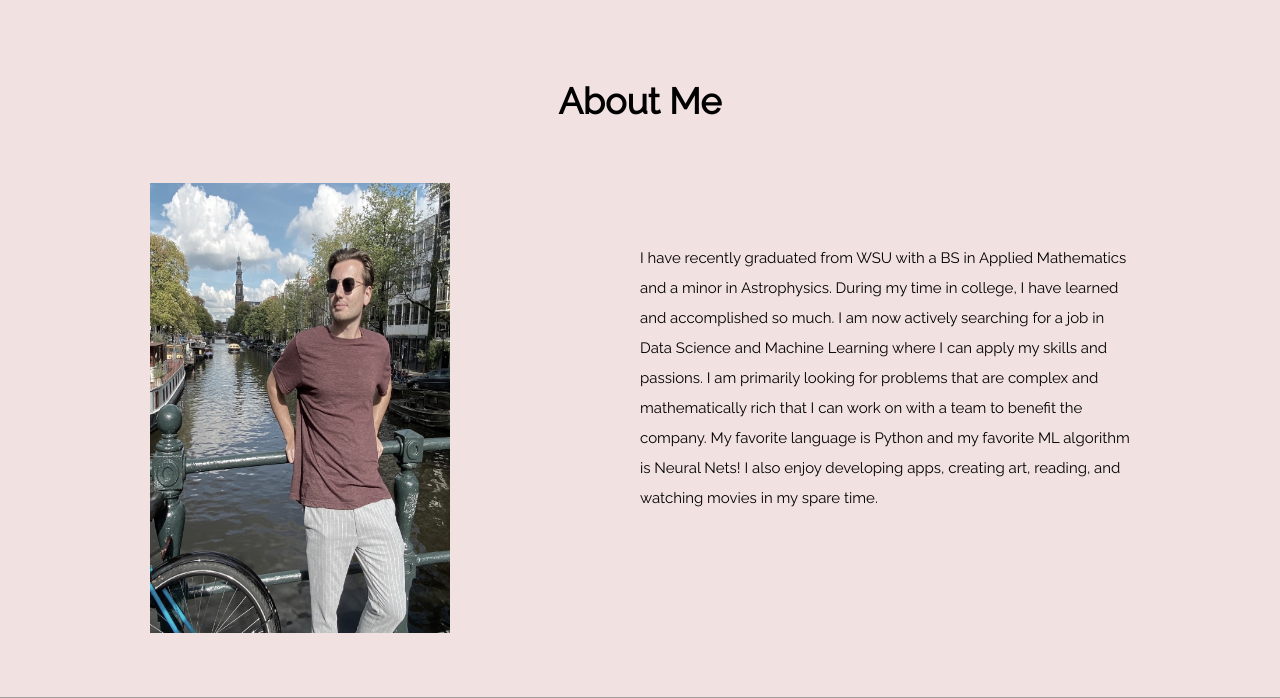
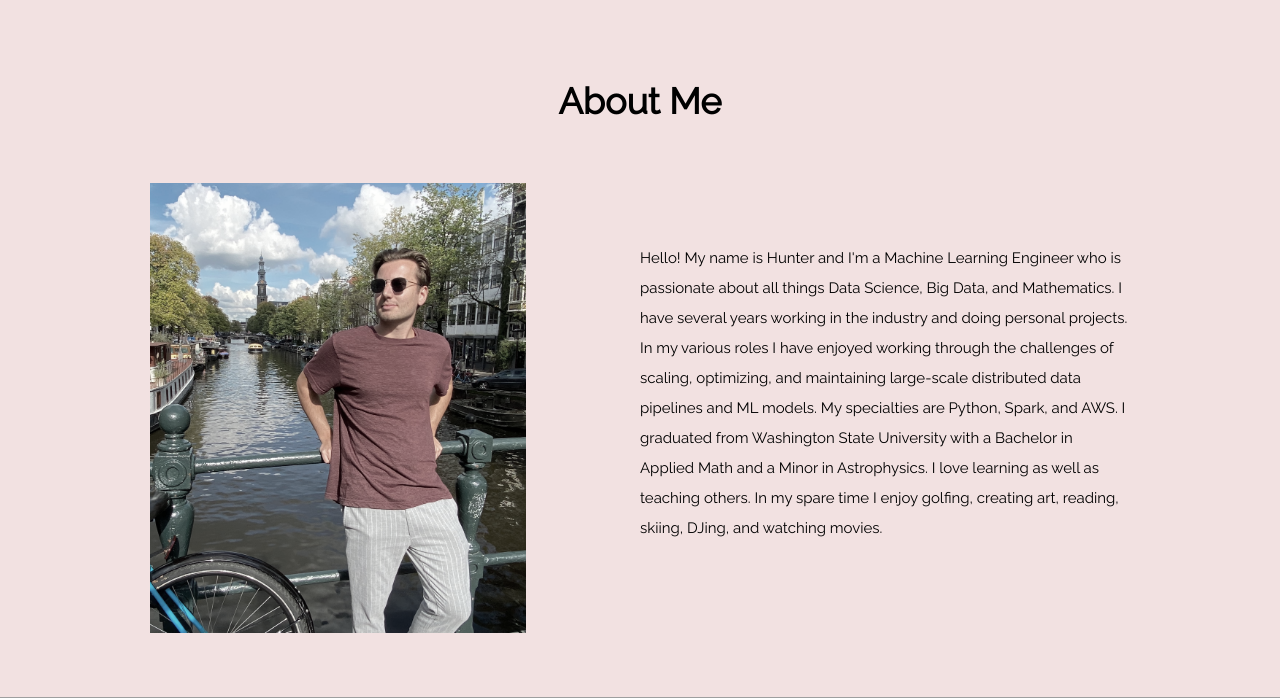
Before and after one commit to huntermitchell123/website, a Flask app: page / in a window 1280 px wide. Shown: the part 800-1498 px from the top of the page. Run offline with Flask 2, Linux system fonts and the light colour scheme; grey boxes are pictures that could not be loaded.

Commit message:
cleaning up code and updating info about myself

```diff
--- a/application.py
+++ b/application.py
@@ -1,84 +1,59 @@
-### Hunter Mitchell - 06/18/2020
-
-### Description: Full flask server side code that loads 2 pretrained deep learning models and returns predictions
-###              based on the input image that the client gives
-
-
-
-
-import numpy as np
 import sys
-
-from flask import Flask, request, url_for, redirect, render_template, jsonify
-from tensorflow.keras.models import load_model
-from PIL import Image
-
 import base64
 import re
 import io
 import cv2
 import os
 
-
-
+import numpy as np
+from flask import Flask, request, url_for, redirect, render_template, jsonify
+from tensorflow.keras.models import load_model
+from PIL import Image
 
 
 application = app = Flask(__name__)
 
 
-
 ### SETTINGS ###
 
-test_a_pic = False
-
-show_classifying_image = False
+BASE_MODEL_PATH = '/Users/huntermitchell/Documents/Documents/PYTHON_FILES/Face_Prediction' # os.path.dirname(os.path.abspath(__file__))
 
 IMG_SIZE = 256
 
+show_classifying_image = False # for debugging
+test_a_pic = False # test manual pic at startup
+PRED_PIC_PATH = '/Users/huntermitchell/Documents/Documents/PYTHON_FILES/Face_Prediction/testing_pics/hunterPic.jpeg'
 
 
 
 ### LOAD MODELS ###
 
-#gender_filename = 'kaggle_model_gender'
-#dir_name = os.path.dirname(os.path.abspath(__file__))
-#model_gender_path = os.path.join(dir_name, gender_filename)
-model_gender_path = "/Users/huntermitchell/Documents/Documents/PYTHON_FILES/Face_Prediction/gender_prediction_model"
-model_gender = load_model(model_gender_path)
+model_gender = load_model(f"{BASE_MODEL_PATH}/gender_prediction_model")
+model_age = load_model(f"{BASE_MODEL_PATH}/age_prediction_model")
 
 
-#age_filename = 'kaggle_model_age'
-#model_age_path = os.path.join(dir_name, age_filename)
-model_age_path = "/Users/huntermitchell/Documents/Documents/PYTHON_FILES/Face_Prediction/age_prediction_model"
-model_age = load_model(model_age_path)
 
+if test_a_pic:
+    test_img = cv2.imread(PRED_PIC_PATH)
+    test_img = cv2.resize(test_img,(IMG_SIZE,IMG_SIZE))
+    test_img = test_img.reshape(1,IMG_SIZE,IMG_SIZE,3)
 
-'''
-if (test_a_pic == True):
-
-    PRED_PIC_PATH = '/Users/huntermitchell/Downloads/pic.jpeg'
-    temp_pred_img = cv2.imread(PRED_PIC_PATH)
-    temp_pred_img = temp_pred_img
-    pred_img = cv2.resize(temp_pred_img,(IMG_SIZE,IMG_SIZE))
-    pred_img = pred_img.reshape(1,IMG_SIZE,IMG_SIZE,3)
-
-    age_prediction = age_model.predict(pred_img)
+    age_prediction = model_age.predict(test_img)
     print('age prediction: ', age_prediction[0,0])
 
-    gender_prediction = gender_model.predict(pred_img)
+    gender_prediction = model_gender.predict(test_img)
     print('gender prediction: ', gender_prediction[0,0])
-'''
 
 
 
 @app.route('/')
 def home_get():
-    return render_template('websiteBody.html')
+    return render_template('websiteMain.html')
 
 
 @app.route('/project')
 def project_get():
-    return render_template('webDevProject.html')
+    return render_template('websiteProject.html')
 
 
 @app.route('/project', methods=['POST'])
@@ -87,7 +62,6 @@ def project_post():
     image_b64 = request.values['imageBase64']
     image_b64 = image_b64[22:] # get ride of first 22 characters
     image_bytes = base64.b64decode(image_b64) # is in bytes now
-
 
     image_PIL = Image.open(io.BytesIO(image_bytes))
     #image_PIL.show()
@@ -98,39 +72,27 @@ def project_post():
     pred_img = np.array(pred_img)
     pred_img = pred_img[:,:,:3]
 
-    '''
-    if show_classifying_image == True:
+    if show_classifying_image:
         test_img = Image.fromarray(pred_img) # Does not support [0,1] images in RGB
         test_img.show() # This is the exact image that the model is classifying !
-    '''
-
 
     pred_img = pred_img.reshape(1,IMG_SIZE,IMG_SIZE,3)
 
     #print(pred_img[0])
     #print(pred_img.shape)
 
-
     if 'gender' == request.values['predType']:
         prediction = model_gender.predict(pred_img)
-
         male_prob =  round(prediction[0,0] * 100 , 2)
         female_prob = round( ( 1 - prediction[0,0]) * 100 , 2)
-
         combinedString = 'Male Probability: ' + str(male_prob) + '%, Female Probability: ' + str(female_prob) + '%'
-
-
 
     if 'age' == request.values['predType']:
         prediction = model_age.predict(pred_img)
         combinedString =  str( (int) (prediction[0,0]) ) + ' years old!'
 
-
-    #print(combinedString)
-
-
+    print(combinedString)
     return combinedString
-
 
 
 if __name__ == "__main__":
--- a/static/main_script.js
+++ b/static/websiteMain.js
@@ -1,7 +1,4 @@
-// Hunter Mitchell - 6/30/20
-
-// javascript for main page of website  :)
-
+// Javascript for main page of website
 
 document.getElementById("go_to_project").onclick = function () {
     location.href = "http://127.0.0.1:8080/project";
@@ -24,10 +21,10 @@ document.getElementById("go_to_github").onclick = function () {
       );
 };
 
-document.getElementById("go_to_apps").onclick = function () {
-    //location.href = "https://apps.apple.com/us/developer/hunter-mitchell/id1450700638";
+document.getElementById("go_to_resume").onclick = function () {
+    //location.href = "";
     window.open(
-        'https://apps.apple.com/us/developer/hunter-mitchell/id1450700638',
+        '',
         '_blank' // <- This is what makes it open in a new window.
       );
 };
--- a/templates/websiteBody.html
+++ b/templates/websiteMain.html
@@ -1,16 +1,12 @@
-<!-- Hunter Mitchell 06/30/20 -->
-
-<!-- PARTIALLY GOTTEN FROM https://www.w3schools.com/w3css/tryit.asp?filename=tryw3css_templates_wedding&stacked=h -->
+<!-- Based on https://www.w3schools.com/w3css/tryit.asp?filename=tryw3css_templates_wedding&stacked=h -->
 <!DOCTYPE html>
 <html>
-<title>W3.CSS Template</title>
+<title>Hunter's Website Main</title>
 <meta charset="UTF-8">
 <meta name="viewport" content="width=device-width, initial-scale=1">
 <link rel="stylesheet" href="https://www.w3schools.com/w3css/4/w3.css">
 <link rel="stylesheet" href="https://fonts.googleapis.com/css?family=Raleway">
 <link rel="stylesheet" href='/static/style.css'>
-
-
 
 
 <body>
@@ -39,26 +35,21 @@
 
       <div class='w3-half'>
         <!-- <img src="images/hunter4.jpeg" alt="Me" width="300" height="450"> -->
-        <img src="/static/images/hunter.jpg" alt="Me" width="300" height="450">
+        <img src="/static/images/hunter.jpg" alt="Me" width="376" height="450" style="background-color: #fff;">
       </div>
 
       <div class='w3-half'> <br> <br>
-        <p> I have recently graduated from WSU with a BS in Applied Mathematics and a minor in Astrophysics.
-        During my time in college, I have learned and accomplished so much. I am now actively searching for a
-        job in Data Science and Machine Learning where I can apply my skills and passions.
-        I am primarily looking for problems that are complex and mathematically rich that I can work on with
-        a team to benefit the company. My favorite language is Python and my favorite ML algorithm is Neural Nets!
-        I also enjoy developing apps, creating art, reading, and watching movies in my spare time. </p>
-        <!--<p class="w3-center"><a href="#wedding" class="w3-button w3-black w3-round w3-padding-large w3-large">My twitter</a></p>-->
+        <p> Hello! My name is Hunter and I'm a Machine Learning Engineer who is passionate about all things Data Science, Big Data, and Mathematics.
+          I have several years working in the industry and doing personal projects. In my various roles I have enjoyed working through the challenges
+          of scaling, optimizing, and maintaining large-scale distributed data pipelines and ML models. My specialties are Python, Spark, and AWS.
+          I graduated from Washington State University with a Bachelor in Applied Math and a Minor in Astrophysics.
+          I love learning as well as teaching others. In my spare time I enjoy golfing, creating art, reading, skiing, DJing, and watching movies. </p>
       </div>
 
       <br> <br> <br> <br>
 
-      <!--<img class="w3-round w3-grayscale-min" src="images/hunter4.jpeg" style="width:100%;margin:32px 0">-->
-
     </div>
   </div>
-
 
 
   <!-- Background photo -->
@@ -68,7 +59,6 @@
       <!--<h2>I think...</h2>-->
     </div>
   </div>
-
 
 
   <!-- Face Project section -->
@@ -91,11 +81,10 @@
   </div>
 
 
-
   <!-- Other section -->
   <div class="w3-container w3-padding-64 w3-pale-red w3-center w3-wide" id="other">
     <h1>Other</h1><br>
-    <p style="word-spacing: 0px; letter-spacing: 0px"> Connect with me on LinkedIn, view some of my source code, or check out my mobile apps! </p>
+    <p style="word-spacing: 0px; letter-spacing: 0px"> Connect with me on LinkedIn, view some of my personal projects, or check out my resume! </p>
     <br><br>
     <div class='w3-third'>
       <p class="w3-xlarge">
@@ -111,8 +100,8 @@
     </div>
     <div class='w3-third'>
       <p class="w3-xlarge">
-        <button id='go_to_apps'
-          class="w3-button w3-round w3-red w3-opacity w3-hover-opacity-off" style="padding:8px 60px">My Apps</button>
+        <button id='go_to_resume'
+          class="w3-button w3-round w3-red w3-opacity w3-hover-opacity-off" style="padding:8px 60px">My Resume</button>
       </p>
     </div>
 
@@ -123,7 +112,7 @@
 
 
   <!--   SCRIPT   -->
-  <script type="text/javascript" src="/static/main_script.js"></script>
+  <script type="text/javascript" src="/static/websiteMain.js"></script>
 
 
 </body>
```
Also changed, not shown: static/websiteProject.js (renamed from static/project_script.js, +3 -22 lines), templates/websiteProject.html (renamed from templates/webDevProject.html, +8 -21 lines).
